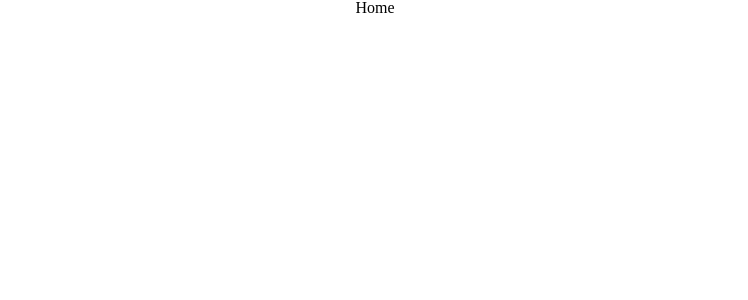
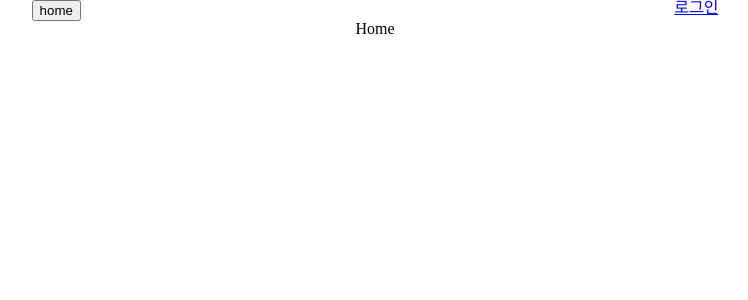
Before and after one commit to adorable-otter/mbti, a React (Vite) app: page / in a window 1280 px wide. Shown: the top 300 px of the page, without its empty margins (265-1013 px from the left). Built offline with nearby package versions, Linux system fonts and the light colour scheme.

Commit message:
feat: header가 모든 페이지에 들어갈 수 있도록 layout에 적용

```diff
--- a/eslint.config.js
+++ b/eslint.config.js
@@ -33,6 +33,7 @@ export default [
         'warn',
         { allowConstantExport: true },
       ],
+      "react/prop-types": "off",
     },
   },
 ]
--- /dev/null
+++ b/src/components/Layout.jsx
@@ -0,0 +1,30 @@
+import { Link } from 'react-router-dom';
+import styled from 'styled-components';
+
+const Layout = ({ children }) => {
+  return (
+    <Wrap>
+      <Header>
+        <button>home</button>
+        <Link>로그인</Link>
+      </Header>
+      <main>{children}</main>
+    </Wrap>
+  );
+};
+
+const Header = styled.header`
+  display: flex;
+  justify-content: space-around;
+  width: 100%;
+`;
+
+const Wrap = styled.div`
+  display: flex;
+  flex-direction: column;
+  align-items: center;
+  min-height: 100vh;
+  margin: 0;
+`;
+
+export default Layout;
--- a/src/routers/Router.jsx
+++ b/src/routers/Router.jsx
@@ -1,6 +1,6 @@
 import { BrowserRouter, Route, Routes } from 'react-router-dom';
-import styled from 'styled-components';
 import Home from '../pages/Home';
+import Layout from '../components/Layout';
 
 const Router = () => {
   return (
@@ -14,12 +14,6 @@ const Router = () => {
   );
 };
 
-const Layout = styled.div`
-  display: flex;
-  flex-direction: column;
-  align-items: center;
-  min-height: 100vh;
-  margin: 0;
-`;
+
 
 export default Router;
```
